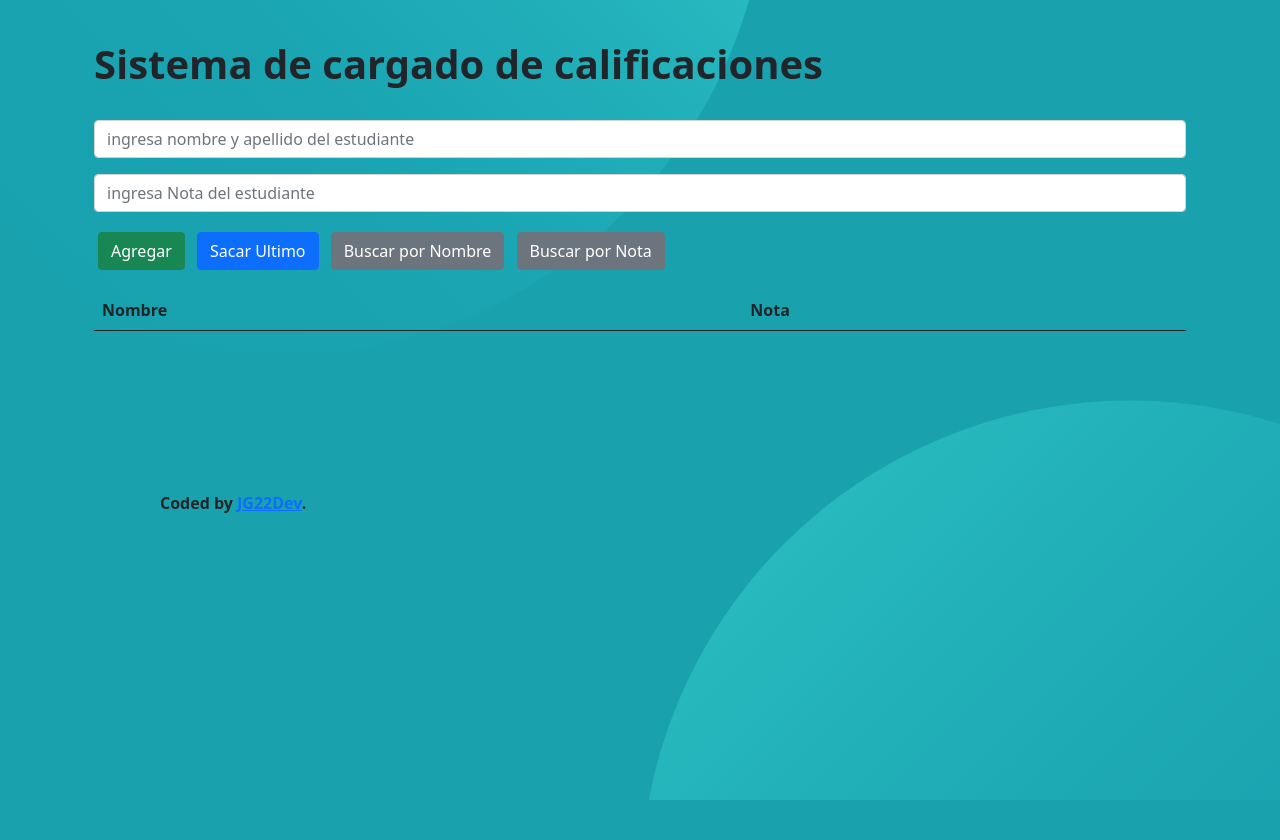
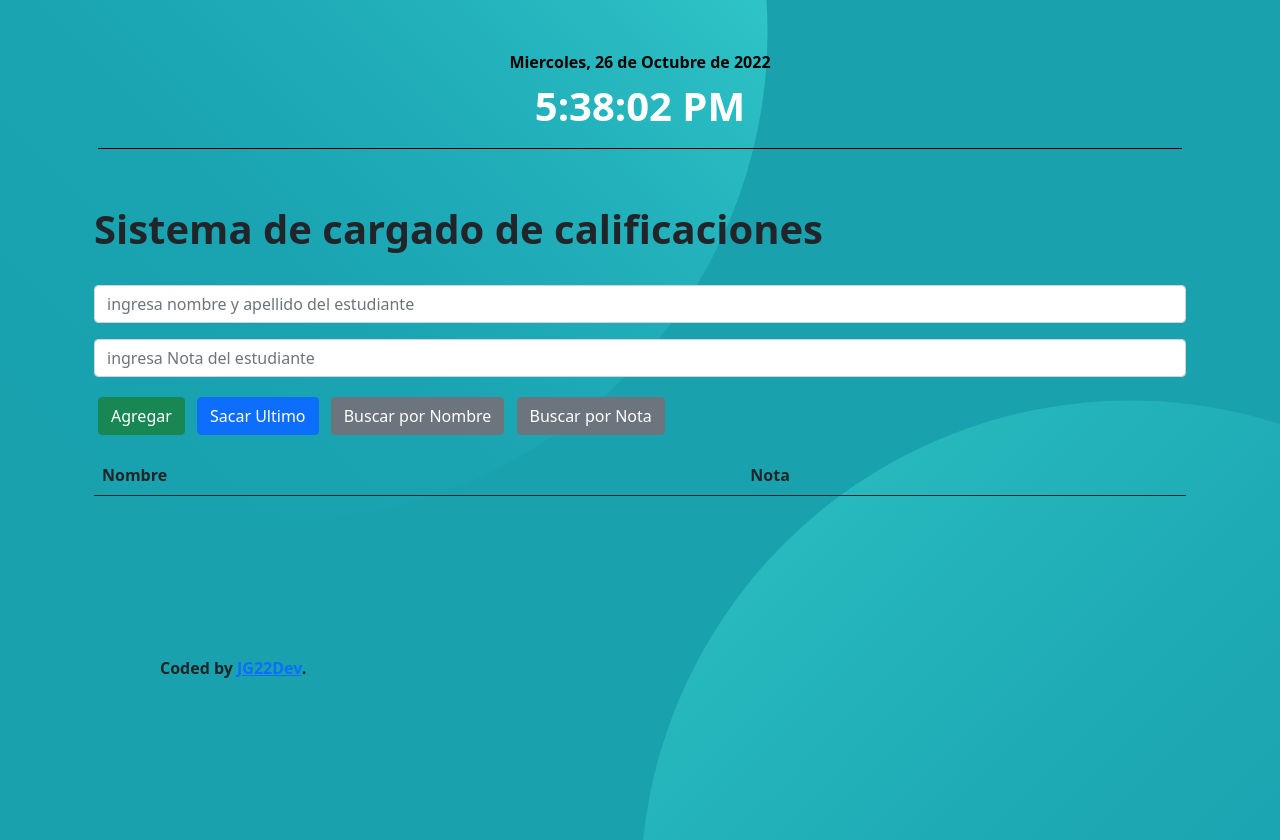
Before and after one commit to JG22Dev/2do-desafio-CoderHouse, a plain HTML site: page index.html in a window 1280 px wide. Before the commit the page ends 800 px from the top, so only its background shows below. Drawn offline with nearby package versions, Linux system fonts and the light colour scheme.

Commit message:
se agrego fecha y reloj al proyecto

```diff
--- a/css/style.css
+++ b/css/style.css
@@ -16,6 +16,24 @@ body{
 
 }
 
+legend{
+    font-size: 1em;
+    padding: 0 7px;
+}
+fieldset{
+    width: 350px;
+    margin: 0 auto;
+    text-align: center;
+    padding: 10px 30px;
+    border-bottom: 1px solid black;
+}
+#fecha{
+    color: black;
+}
+#reloj{
+    font-size: 2.5em;
+    color: white;
+}
 
 footer{
     margin: 20vh;
--- a/index.html
+++ b/index.html
@@ -13,6 +13,12 @@
 </head>
 <body>
     <main class="container">
+        <div class="container mt-4 p-3">
+            <fieldset class="container text-center">
+                <legend class="fw-bold" id="fecha"></legend>
+                <h2 class="fw-bolder" id="reloj"></h2>
+            </fieldset>
+        </div>
         <div class="container py-3">
             <h1 class="fw-bold my-2 py-3">Sistema de cargado de calificaciones</h1>
             <!--formulario-->
--- a/js/main.js
+++ b/js/main.js
@@ -13,6 +13,23 @@ function saludar(nombre, apellido, mensaje, mensaje2){
 saludar()
 */
 
+let mostrarFecha = document.getElementById('fecha');
+let mostrarReloj = document.getElementById('reloj');
+
+let fecha = new Date();
+let diaSemana = ['Domingo','Lunes','Martes','Miercoles','Jueves','Viernes','Sabado'];
+let mesAnio = ["Enero","Febrero","Marzo","Abril","Mayo","Junio","Julio","Agosto","Septiembre","Octubre","Noviembre","Diciembre"];
+
+mostrarFecha.innerHTML = `${diaSemana[fecha.getDay()]}, ${fecha.getDate()} de ${mesAnio[fecha.getMonth()]} de ${fecha.getFullYear()}`;
+
+setInterval(()=>{
+    let hora = new Date();
+    mostrarReloj.innerHTML = hora.toLocaleTimeString();
+},1000);
+
+
+
+
 //array global
 baseDeEstudiantes = [];
 
@@ -26,10 +43,8 @@ function capturar() {
             this.nota = parseFloat(nota);
         }
     }
-
     estudianteCapturado = document.getElementById("nombre").value;
     notaCapturada = document.getElementById("nota").value;
-
 
     nuevoEstudiante = new Estudiante(estudianteCapturado, notaCapturada);
     console.log(nuevoEstudiante);
@@ -40,10 +55,15 @@ function capturar() {
 //Funcion agregar elementos al array
 function agregar(){
     baseDeEstudiantes.push(nuevoEstudiante);
-    localStorage.bases = JSON.stringify(baseDeEstudiantes);
+    localStorage.getItem = estudianteCapturado;
+    localStorage.getItem = notaCapturada
     console.log(baseDeEstudiantes);
-
+    mostrar()
 };
+function mostrar() {
+    let bases = JSON.parse(localStorage.bases)
+    bases.innertHTML += '<'
+}
 
 //Funcion sacar elementos al array
 function sacar(){
```
